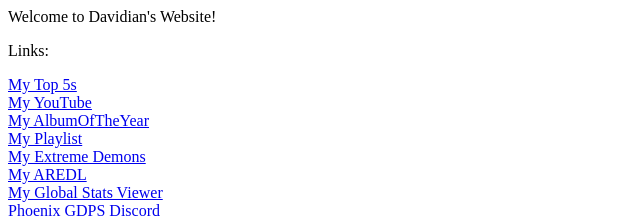
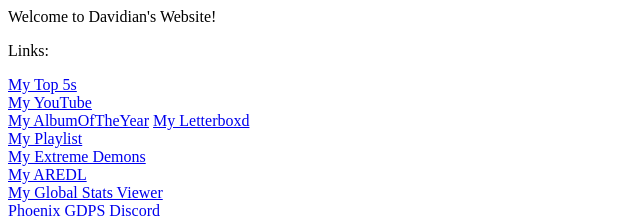
Before and after one commit to mhdavidian/mhdavidian, a plain HTML site: page index.html in a window 1280 px wide. Shown: the top 217 px of the page, without its empty margins (0-640 px from the left). Drawn offline with Linux system fonts and the light colour scheme.

Commit message:
Update index.html

```diff
--- a/index.html
+++ b/index.html
@@ -11,6 +11,7 @@
 <a href="https://youtube.com/@machinedavidian">My YouTube</a>
 <br>
 <a href="https://www.albumoftheyear.org/user/davidian/">My AlbumOfTheYear</a>
+<a href="https://letterboxd.com/mhdavidian/">My Letterboxd</a>
 <br>
 <a href="https://open.spotify.com/playlist/3TQih2jaJMKV4ZppqlMLxD?si=dc8d3ebfecf44fba">My Playlist</a>
 <br>
```
